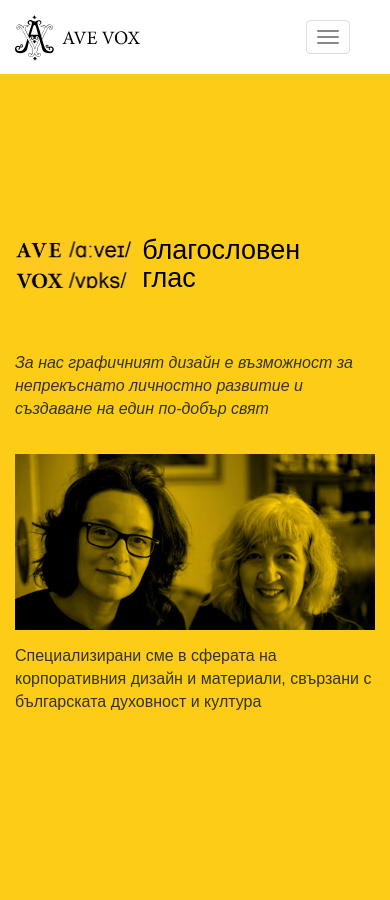
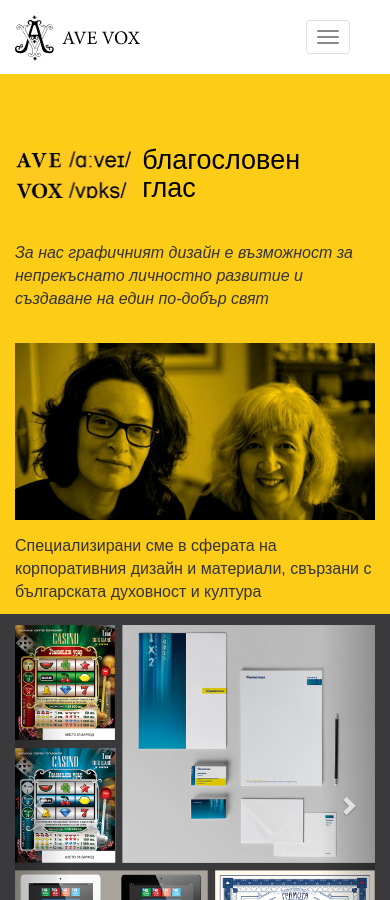
Before and after one commit to avevoxdesign/avevox, a Jekyll site: the page built from index.html, in a window 390 px wide and 900 px high. Built offline with Jekyll 4.4.1, drawn with Linux system fonts in a browser that asks for light colours.

Commit message:
final css

```diff
--- a/index.html
+++ b/index.html
@@ -46,7 +46,7 @@
                         <h2 style="line-height: 48px;" data-i18n="about_me.vox">глас</h2>
                     </div>
                 </div>
-                <div class="row" style="margin-top: 55px;">
+                <div class="row ave-text">
                     <div class="col-lg-12 col-xs-12" style="max-width: 485px; font-size: 16px;">
                         <p data-i18n="about_me.des" style="font-style: italic;">За нас графичният дизайн е възможност за непрекъснато личностно развитие и създаване на един по-добър свят</p>
                         <br>
--- a/static/css/custom.css
+++ b/static/css/custom.css
@@ -37,7 +37,6 @@
 }
 
 section#about_me {
-  height: 100vh;
   background-color: rgb(253, 204, 23);
 }
 
@@ -202,6 +201,10 @@
   }
 }
 
+.ave-text {
+  margin-top: 55px;
+}
+
 @media (min-width: 1200px) {
   li#languages {
     width: 135px !important;
@@ -213,7 +216,11 @@
     display: block !important;
   }
   .main-description {
-    margin-top: 65px;
+    margin-top: 150px;
+  }
+
+  .ave-text {
+    margin-top: 35px;
   }
 }
 
```
Also changed, not shown: 2 other files.
